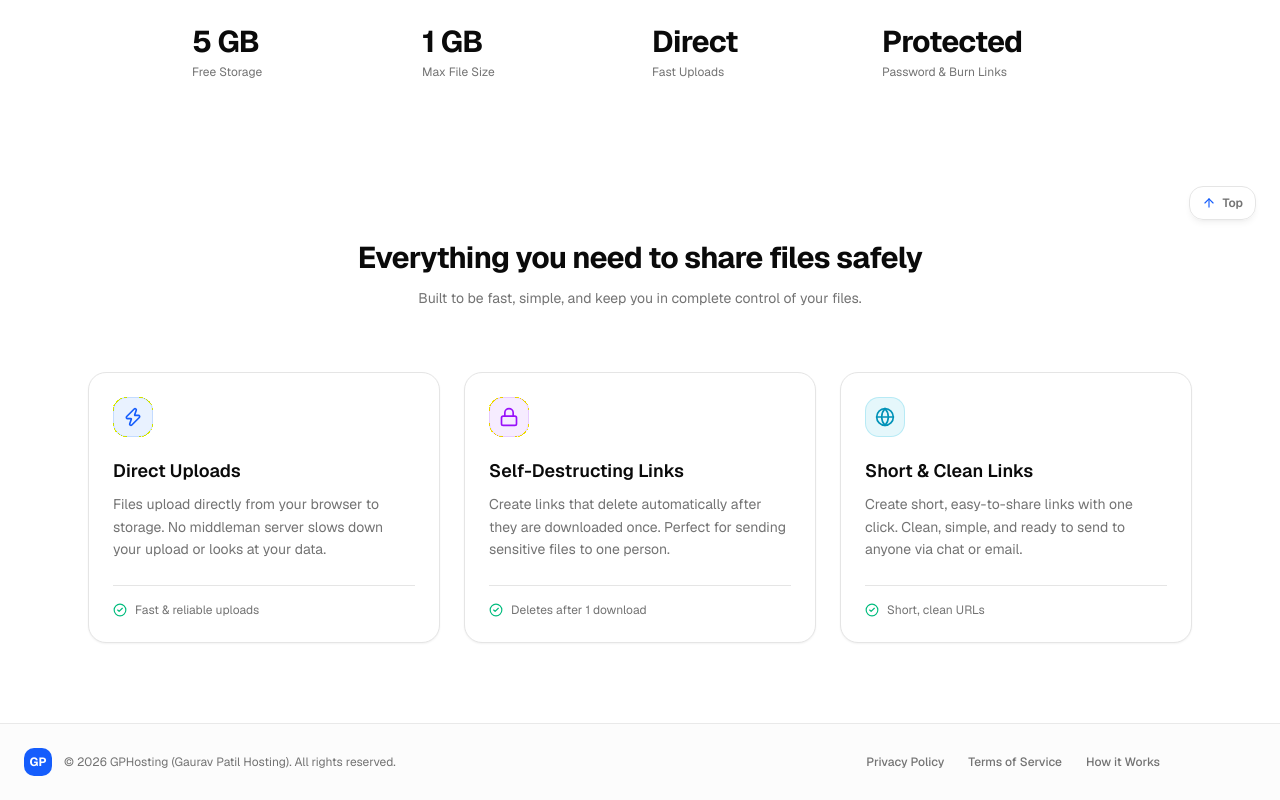
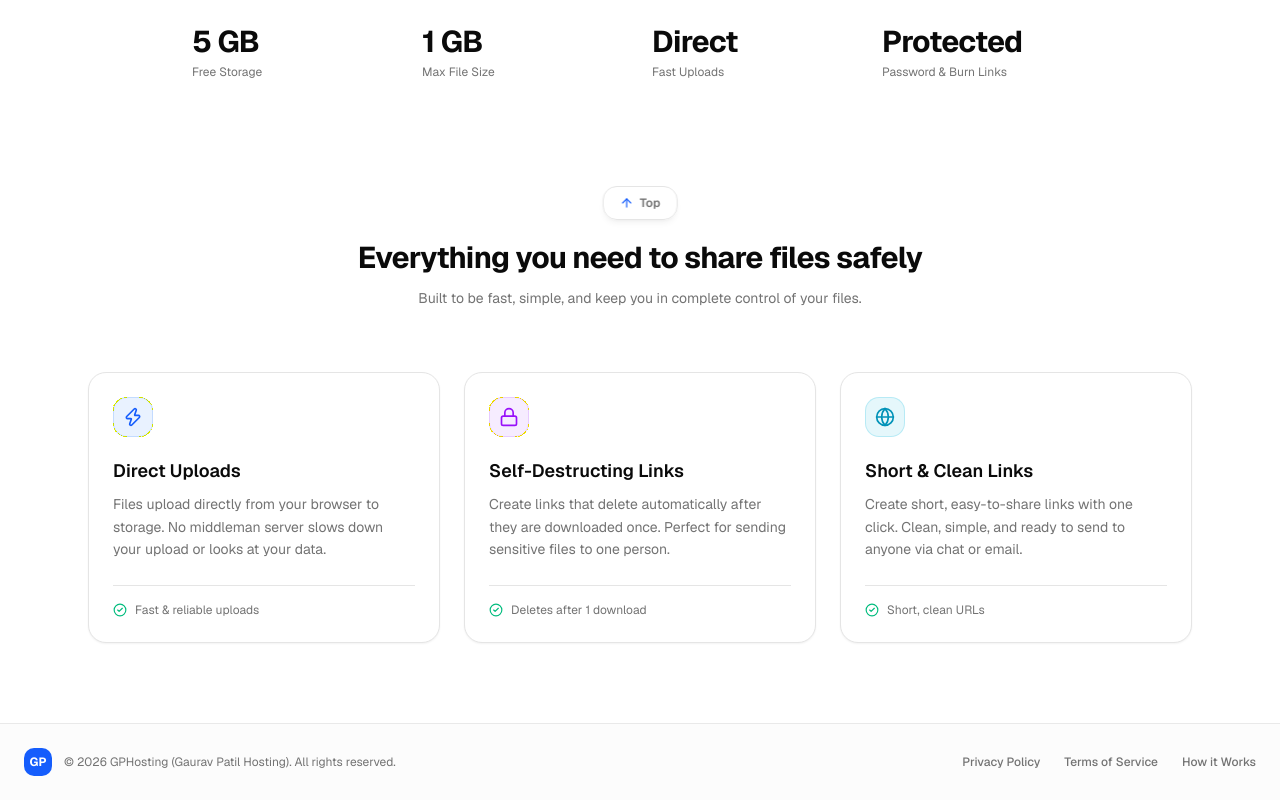
Before and after one commit to AspiringWebGaurav/gphost, a Next.js app: page / in a window 1280 px wide. Shown: the part 562-1362 px from the top of the page. Built offline with nearby package versions, Linux system fonts and the light colour scheme; no server answers.

Commit message:
style: position back-to-top button in exact middle of footer
- Center back-to-top button horizontally at the exact midpoint (left-1/2 -translate-x-1/2)
- Vertically align with the footer elements (bottom-4.5)
- Restore standard footer link layout without right-edge offset

```diff
--- a/app/page.tsx
+++ b/app/page.tsx
@@ -277,7 +277,7 @@ export default async function HomePage() {
 
       {/* Footer */}
       <footer className="border-t border-border/80 bg-muted/30 py-6 px-6 transition-colors">
-        <div className="w-full flex flex-col sm:flex-row items-center justify-between gap-4">
+        <div className="w-full flex flex-col sm:flex-row items-center justify-between gap-4 pb-10 sm:pb-0">
           <div className="flex items-center gap-3">
             <div className="w-7 h-7 rounded-lg bg-blue-600 flex items-center justify-center text-white text-xs font-bold shrink-0">
               GP
@@ -287,7 +287,7 @@ export default async function HomePage() {
             </span>
           </div>
 
-          <div className="flex items-center gap-6 text-xs text-muted-foreground font-medium sm:pr-24">
+          <div className="flex items-center gap-6 text-xs text-muted-foreground font-medium">
             <Link
               href="/privacy"
               target="_blank"
--- a/components/ui/back-to-top.tsx
+++ b/components/ui/back-to-top.tsx
@@ -49,7 +49,7 @@ export function BackToTop({ threshold = 300, className = "" }: BackToTopProps) {
       onClick={scrollToTop}
       aria-label="Back to top"
       title="Back to top"
-      className={`fixed bottom-4 right-4 sm:bottom-4.5 sm:right-6 z-40 flex items-center gap-1.5 px-3 py-1.5 sm:px-3 sm:py-2 rounded-xl bg-background/95 hover:bg-background text-foreground border border-border shadow-md shadow-black/5 dark:shadow-black/20 backdrop-blur-md transition-all duration-300 ease-out cursor-pointer hover:scale-105 active:scale-95 group ${
+      className={`fixed bottom-4 sm:bottom-4.5 left-1/2 -translate-x-1/2 z-40 flex items-center gap-1.5 px-3.5 py-1.5 sm:px-4 sm:py-2 rounded-xl bg-background/95 hover:bg-background text-foreground border border-border shadow-md shadow-black/5 dark:shadow-black/20 backdrop-blur-md transition-all duration-300 ease-out cursor-pointer hover:scale-105 active:scale-95 group ${
         isVisible
           ? "opacity-100 translate-y-0 pointer-events-auto"
           : "opacity-0 translate-y-3 pointer-events-none"
```
